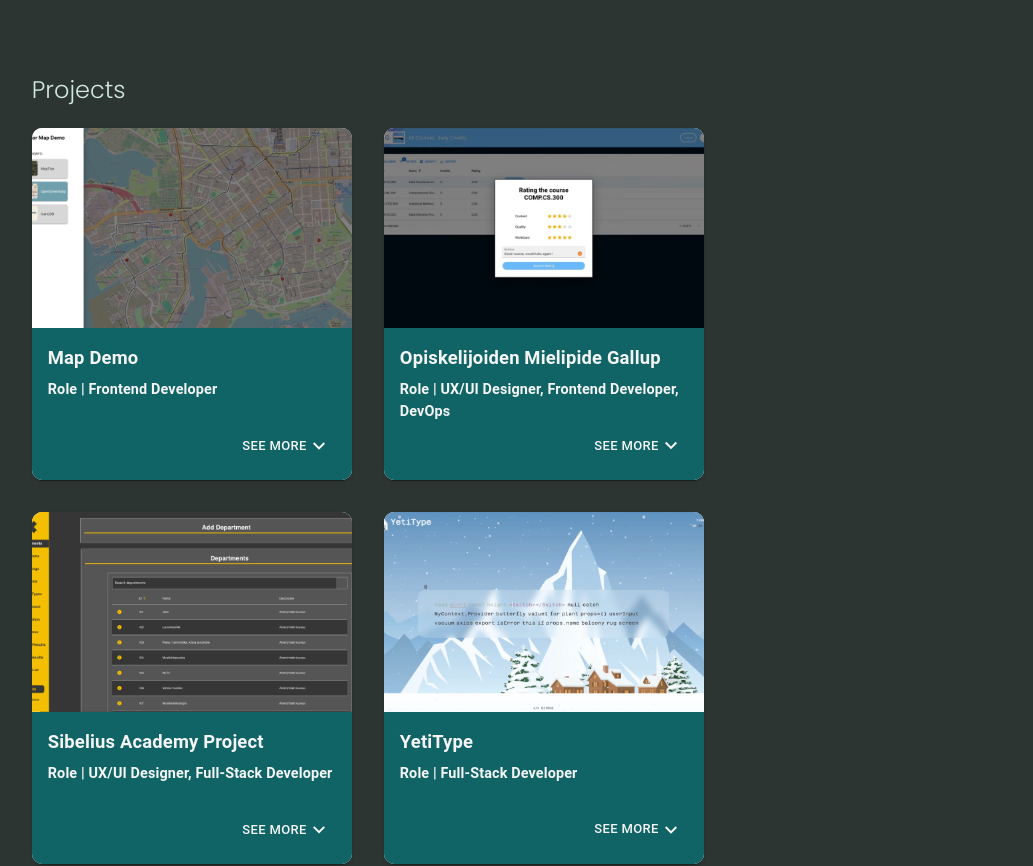
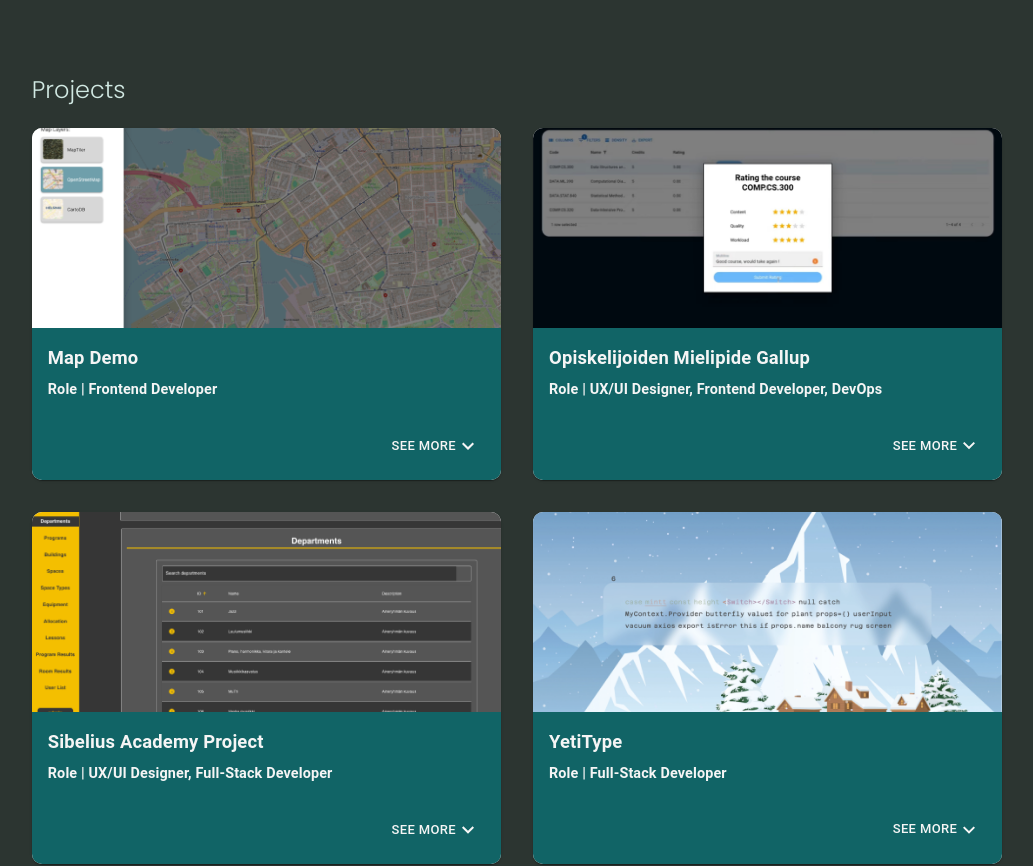
Before and after one commit to YB-BigSwan/swanson-portfolio, a React (Vite) app: page / in a window 1280 px wide. Shown: the part 1260-2126 px from the top of the page, without its empty margins (109-1142 px from the left). Built offline with nearby package versions, Linux system fonts and the light colour scheme; no server answers.

Commit message:
quick fix for project card responsiveness

```diff
--- a/src/styles/projects-section.css
+++ b/src/styles/projects-section.css
@@ -21,8 +21,7 @@
 .project-card {
   border-radius: 10px !important;
   transition: 0.3s ease;
-  width: 20rem;
-  min-width: 19rem;
+  width: 22%;
   max-height: 22rem;
 }
 
@@ -111,6 +110,11 @@
     flex-wrap: wrap;
     justify-content: flex-start;
   }
+
+  .project-card {
+    min-width: 15%;
+    width: 47%;
+  }
 }
 
 @media screen and (max-width: 1023px) {
@@ -118,6 +122,7 @@
     flex-wrap: wrap;
   }
   .project-card {
+    min-width: 15%;
     width: 47%;
   }
 }
```
